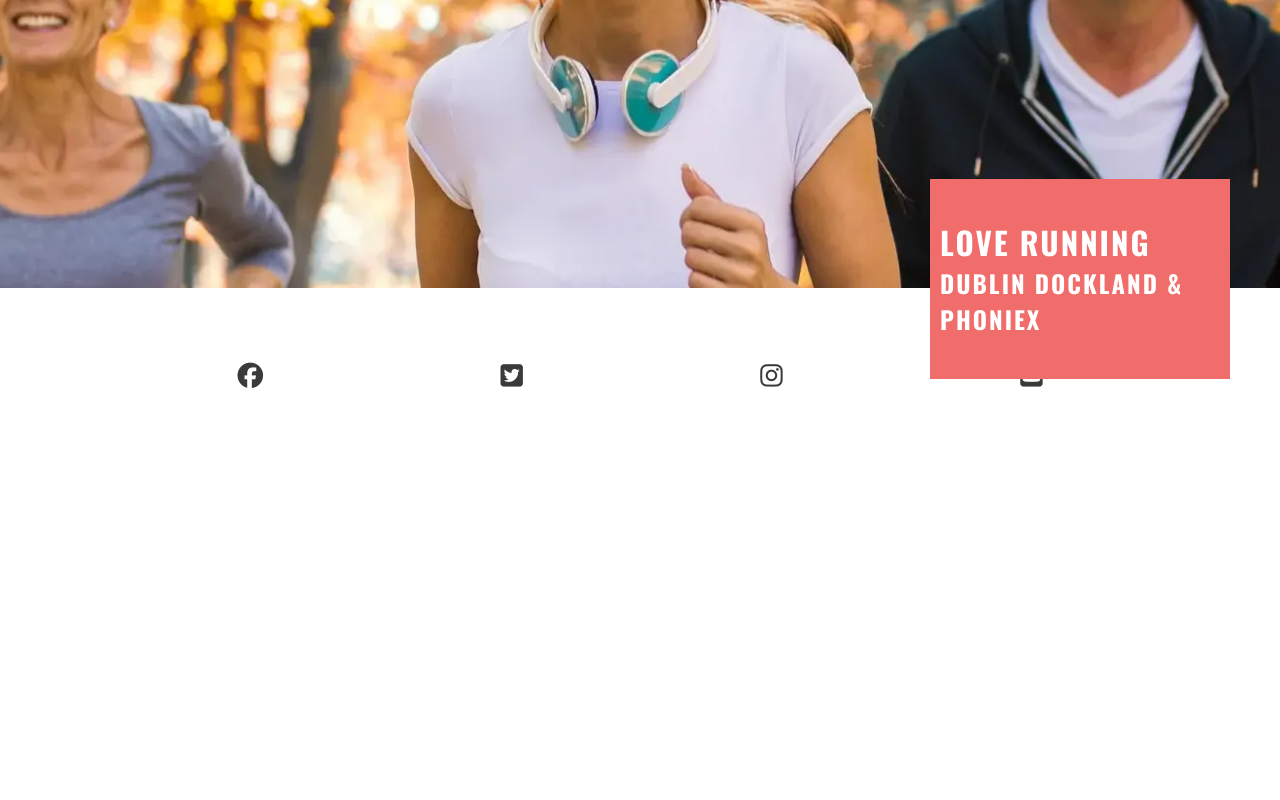
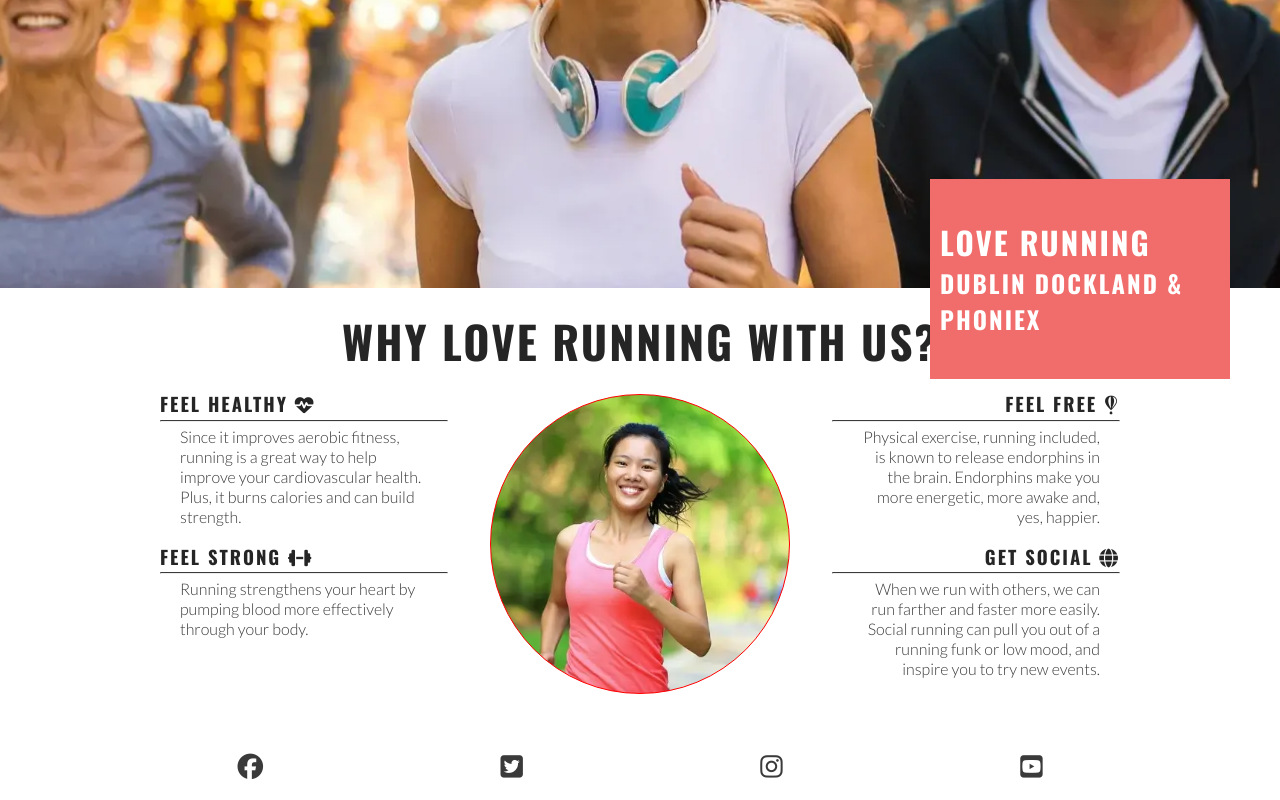
Before and after one commit to raneem-yad/love-running-website, a plain HTML site: page index.html in a window 1280 px wide. Shown: the part 391-1191 px from the top of the page. Before the commit the page ends 800 px from the top, so only its background shows below. Drawn offline with nearby package versions, Linux system fonts and the light colour scheme.

Commit message:
designing benefits for larger screens

```diff
--- a/assets/css/style.css
+++ b/assets/css/style.css
@@ -115,6 +115,53 @@
 #cover-text >h2 , #cover-text>h3{
     color: #ffffff;
 }
+
+
+/* Reasons section */
+#reasons {
+    width: 90%;
+    margin: 20px auto;
+}
+
+#reasons h2 {
+    margin-bottom: 20px;
+    text-align: center;
+    font-size: 280%;
+}
+
+#benefits-physical > div,
+#benefits-mental > div {
+    line-height: 20px;
+    margin-bottom: 20px;
+}
+
+#benefits p {
+    padding: 0 20px;
+}
+
+#benefits hr {
+    border-top: 1px solid #3a3a3a;
+    margin: 5px 0;
+}
+
+/* image  */
+#circle-cover-bg{
+    background: url("../images/reasons-image.webp") no-repeat top center /cover ;
+    border: 1px solid red;
+    width: 90vw;
+    height: 90vw;
+    margin-bottom: 20px;
+    border-radius: 50%;
+    max-width: 300px;
+    max-height: 300px;
+}
+
+#benefit-image{
+    display: flex;
+    justify-content: center;
+    align-items: center;
+}
+
 /* Footer */
 #social-media{
     text-align: center;
@@ -168,6 +215,22 @@
         right: 50px;
     }
 
+    #benefits-mental,
+    #benefits-physical{
+        display: flex;
+        flex-direction: column;
+        width: 100%;
+    }
+    #benefits-mental > div,
+    #benefits-physical >div {
+        width: 75%;
+    }
+
+    #benefits-mental > div {
+        text-align: end;
+        align-self: flex-end;
+    }
+
 
 
 
@@ -179,3 +242,31 @@
         border-bottom: 1px solid #3a3a3a;
     }
 }
+
+@media screen and (min-width: 1200px) {
+    /* Reasons section */
+    #benefits {
+        display: flex;
+        flex-direction: row;
+    }
+
+    #benefits > div {
+        flex: 1;
+    }
+
+    #benefits-image {
+        order: 0
+    }
+
+    #benefits-mental {
+        order: 1;
+    }
+
+    #benefits-mental > div {
+        align-self: flex-start;
+    }
+
+    #benefits-physical > div {
+        align-self: flex-end;
+    }
+}
--- a/index.html
+++ b/index.html
@@ -37,11 +37,51 @@
 
     <!-- main content  -->
     <main>
-        <section id="hero"></section>
-        <div id="cover-text">
-            <h2>Love Running</h2>
-            <h3>Dublin Dockland & Phoniex</h3>
-        </div>
+        <!-- Hero  -->
+        <section id="hero">
+            <div id="cover-text">
+                <h2>Love Running</h2>
+                <h3>Dublin Dockland & Phoniex</h3>
+            </div>
+        </section>
+
+        <!-- Resons section  -->
+        <section id="reasons">
+            <h2>Why love running with us?</h2>
+            <div id="benefits">
+                <div id="benefits-physical">
+                    <div>
+                        <h3>Feel healthy <i class="fa-solid fa-heart-pulse"></i></h3>
+                        <hr>
+                        <p>Since it improves aerobic fitness, running is a great way to help improve your cardiovascular
+                            health. Plus, it burns calories and can build strength.</p>
+                    </div>
+                    <div>
+                        <h3>Feel strong <i class="fa-solid fa-dumbbell"></i></h3>
+                        <hr>
+                        <p>Running strengthens your heart by pumping blood more effectively through your body.</p>
+                    </div>
+                </div>
+                <div id="benefits-mental">
+                    <div>
+                        <h3>Feel free <i class="fa-brands fa-fly"></i></h3>
+                        <hr>
+                        <p>Physical exercise, running included, is known to release endorphins in the brain. Endorphins
+                            make you more energetic, more awake and, yes, happier.</p>
+                    </div>
+                    <div>
+                        <h3>Get social <i class="fa-solid fa-globe"></i></h3>
+                        <hr>
+                        <p>When we run with others, we can run farther and faster more easily. Social running can pull
+                            you out of a running funk or low mood, and inspire you to try new events.</p>
+                    </div>
+                </div>
+                <div id="benefit-image">
+                    <div id="circle-cover-bg"></div>
+                </div>
+            </div>
+        </section>
+
     </main>
     <!-- footer section  -->
     <footer>
```
Also changed, not shown: assets/images/reasons-image.webp (added).
